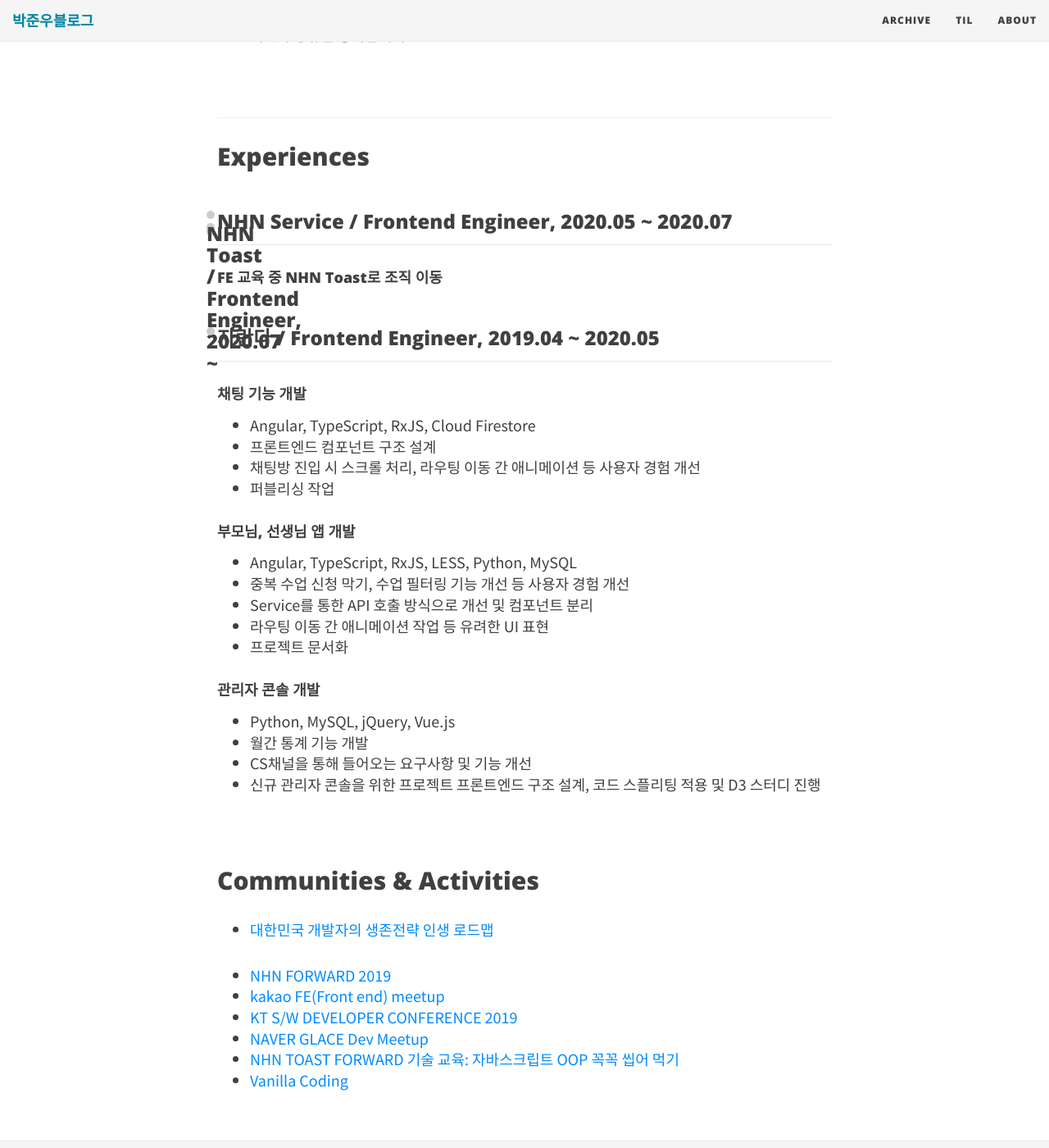
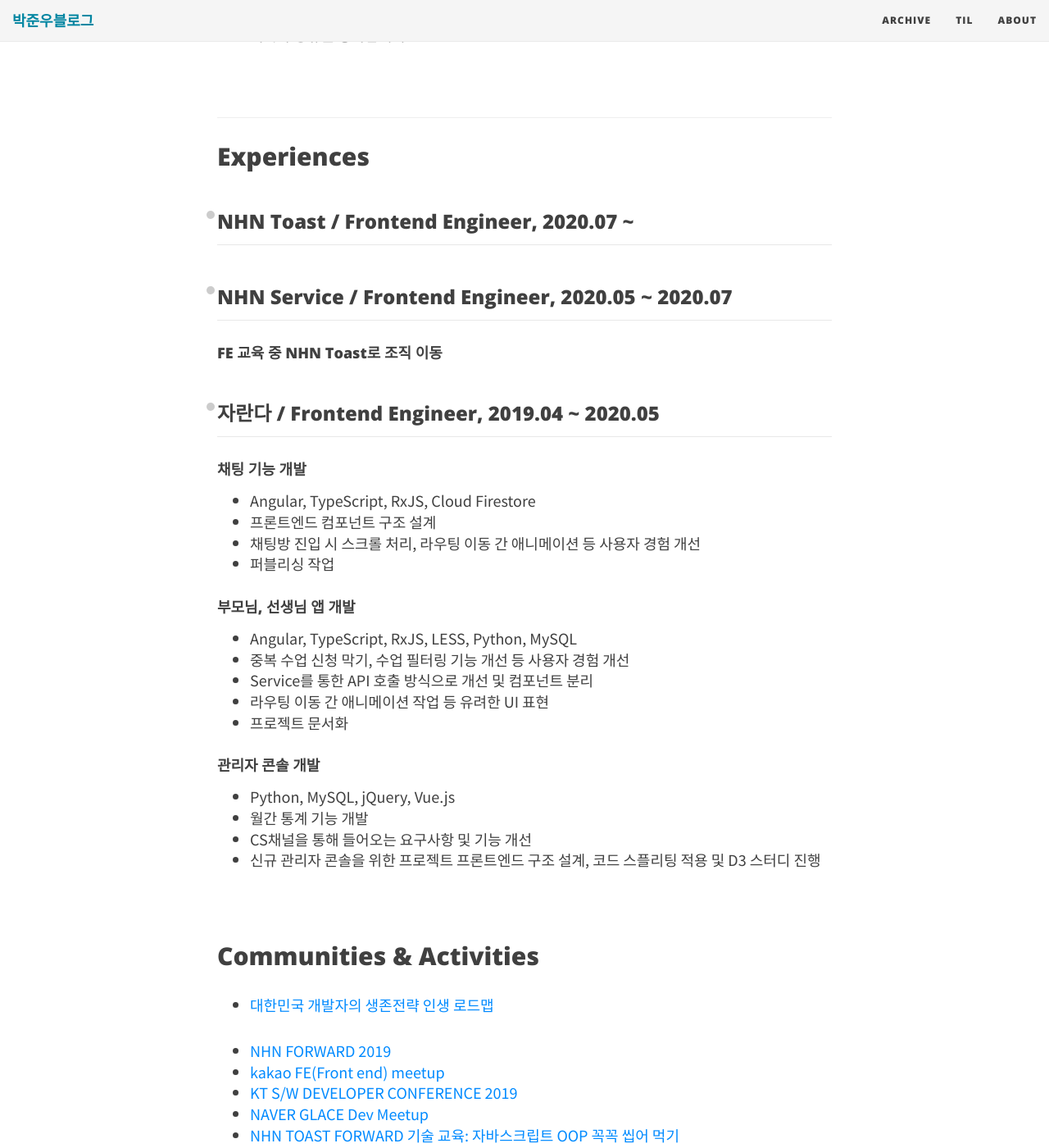
Before and after one commit to JUNWOO45/junwoo45.github.io.archived, a Jekyll site: the page built from aboutme.md, in a window 1280 px wide and 1400 px high, scrolled down 541 px. Shown: the whole window at 82% size. Built offline with Jekyll 4.4.1, drawn with Linux system fonts in a browser that asks for light colours; nearby versions of some CDN libraries.

Commit message:
style: CSS 깨진 것 수정

```diff
--- a/css/main.css
+++ b/css/main.css
@@ -35,7 +35,7 @@
   margin-top: 50px;
 }
 
-h3#nhn-toast--frontend-engineer-202007-, h3#nhn-service--frontend-engineer-202005--202007::before, h3#자란다--frontend-engineer-201904--202005::before {
+h3#nhn-toast--frontend-engineer-202007-::before, h3#nhn-service--frontend-engineer-202005--202007::before, h3#자란다--frontend-engineer-201904--202005::before {
   content: '';
   position: absolute;
   left: 2px;
```
